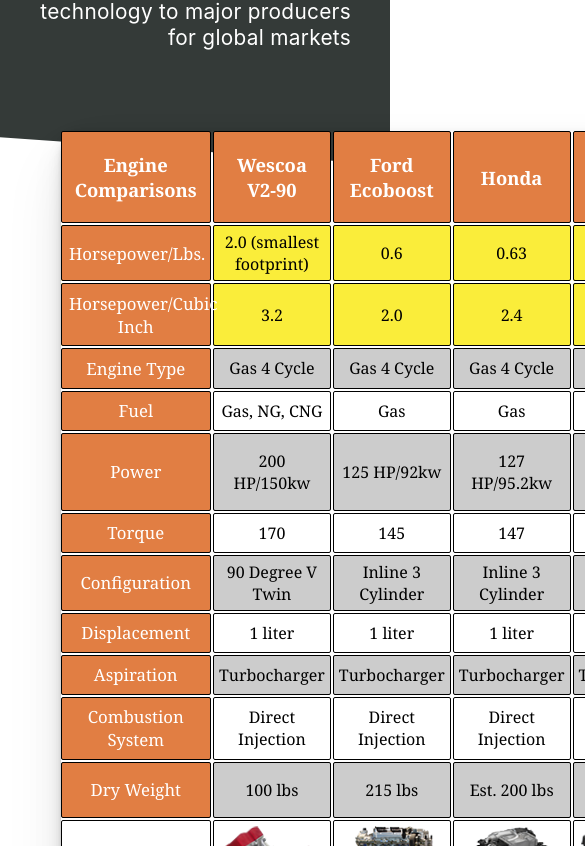
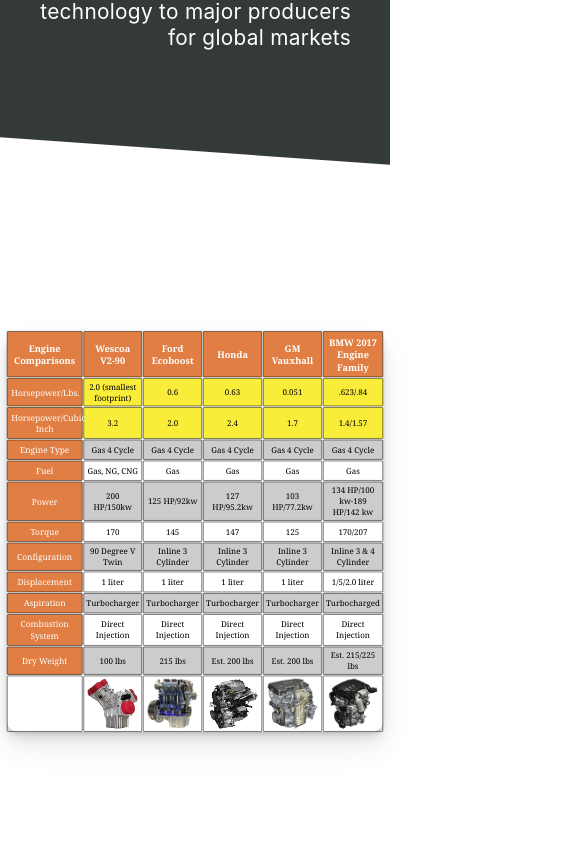
Before and after one commit to Elliot-Clark/Wescoa, a React (Create React App) app: page / in a window 390 px wide. Shown: the part 1938-2784 px from the top of the page, 585 px wide, since content can reach past the window. Built offline with nearby package versions, Linux system fonts and the light colour scheme.

Commit message:
Responsive Design Added

```diff
--- a/src/Tertiary/tertiary.css
+++ b/src/Tertiary/tertiary.css
@@ -1,6 +1,5 @@
 #tertiary {
-    height: 100vh;
-    width: 100%;
+    height: 120vh;
     margin-top: 20%;
     display: flex;
     justify-content: center;
@@ -8,6 +7,10 @@
 
 #tertiary #engineComparisonsTable {
     width: 70%;
+}
+
+#engineComparisonsTable table {
+    transform: scale(1)
 }
 
 #tertiary tbody {
@@ -54,3 +57,28 @@
 #tertiary #table-images:hover {
     background-color: white;
 }
+
+@media only screen and (max-width: 900px) {
+    #engineComparisonsTable table {
+        transform: scale(.9);
+    }
+    #tertiary #engineComparisonsTable {
+        width: 100%;
+    }
+}
+
+@media only screen and (max-width: 700px) {
+    #engineComparisonsTable table {
+        transform: scale(.7);
+    }
+}
+
+@media only screen and (max-width: 600px) {
+    #engineComparisonsTable table {
+        transform: scale(.5);
+    }
+
+    #tertiary #engineComparisonsTable {
+        width: 200%;
+    }
+}
```
